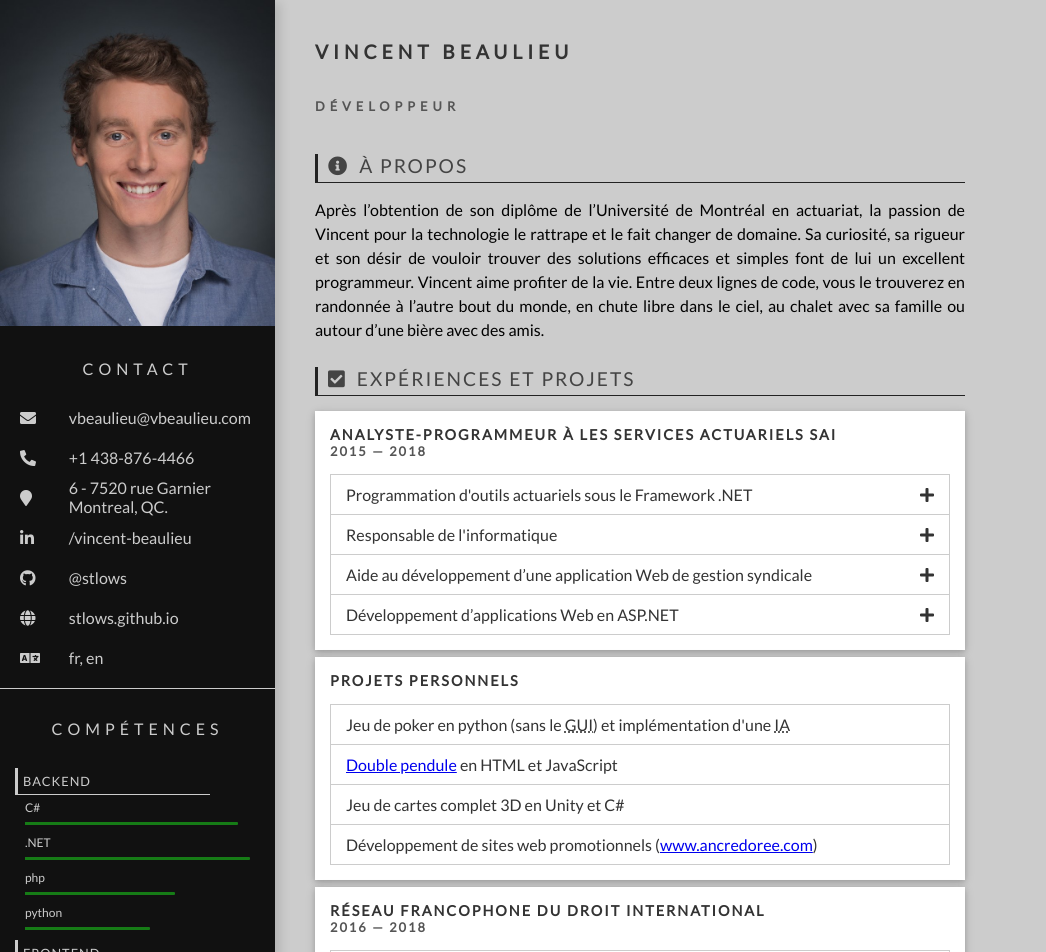
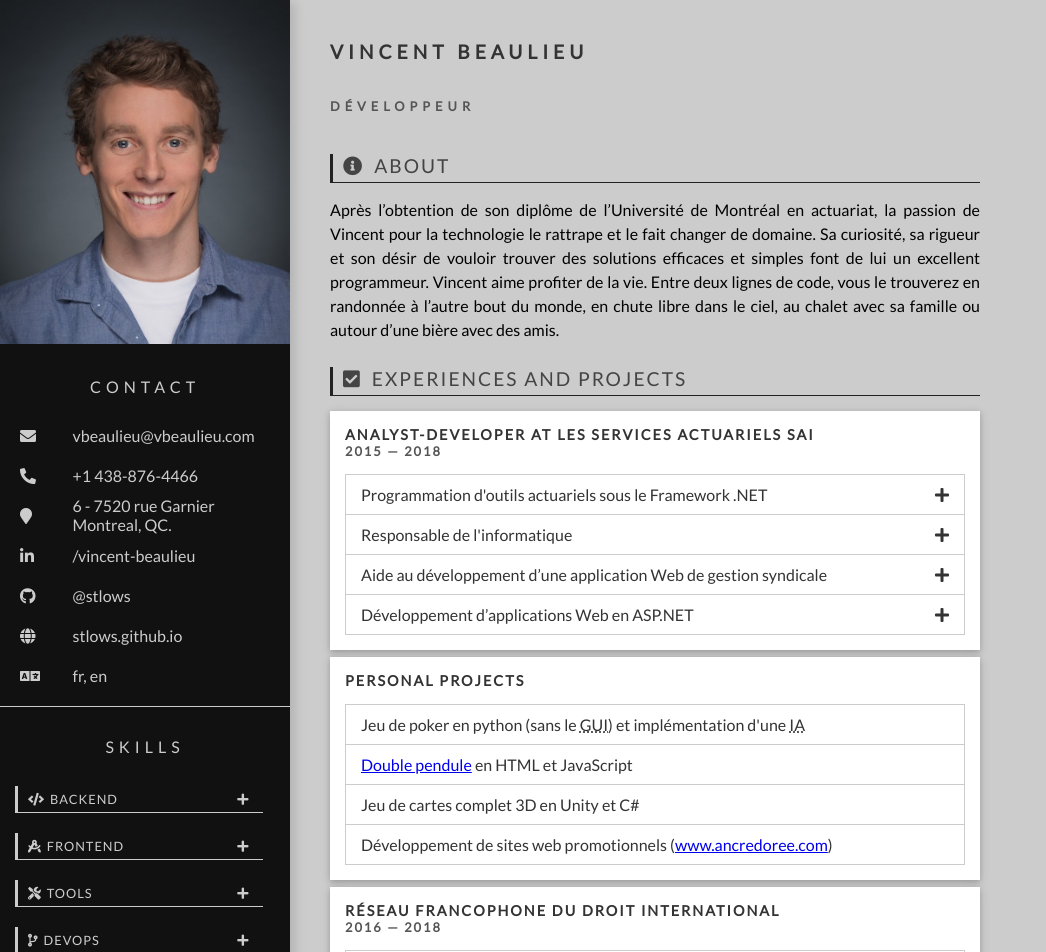
Before and after one commit to stlows/resume, a Vue app: page / in a window 1280 px wide. Shown: the top 952 px of the page, without its empty margins (0-1046 px from the left). Built offline with nearby package versions, Linux system fonts and the light colour scheme.

Commit message:
icone au skills-group

```diff
--- a/src/App.vue
+++ b/src/App.vue
@@ -15,7 +15,7 @@
   export default {
     data() {
       return {
-        lang: 'fr'
+        lang: 'en'
       }
     },
     components: {
--- a/src/components/ContactInfoItem.vue
+++ b/src/components/ContactInfoItem.vue
@@ -51,11 +51,13 @@ export default {
         margin-top: -10px;
         list-style: none;
     }
-    .link:hover {
-        cursor: pointer;
-    }
+
     a{
         text-decoration: none;
         color: inherit;
     }
+    .link:hover {
+        cursor: pointer;
+        color: #aaaaaa;
+    }
 </style>
--- a/src/components/ContentPanel.vue
+++ b/src/components/ContentPanel.vue
@@ -31,6 +31,6 @@ export default {
         display:block;
         height:100%;
         background-color: #cccccc;
-        padding-left: 275px;
+        padding-left: 290px;
     }
 </style>
--- a/src/components/InfoPanel.vue
+++ b/src/components/InfoPanel.vue
@@ -20,7 +20,7 @@ export default {
 <style scoped>
     .infoPanel {
         float: left;
-        width: 275px;
+        width: 290px;
         height:100%;
         background-color: #111;
         color: #cccccc;
--- a/src/components/Skill.vue
+++ b/src/components/Skill.vue
@@ -14,7 +14,7 @@ export default {
     methods:{
         getStyle(level){
             return {
-                'width': level + '%'
+                'width': 0.85 * level + '%'
             }
         },
         getTitle(level){
--- a/src/components/Skills.vue
+++ b/src/components/Skills.vue
@@ -1,6 +1,6 @@
 <template>
     <div class="skills">
-        <h3>Compétences</h3>
+        <h3>{{ title['en'] }}</h3>
         <skills-group v-for="skillsGroup in skillsGroups" :key="skillsGroup.name['fr']" :skillsGroup="skillsGroup"></skills-group>
     </div>
 </template>
@@ -12,7 +12,8 @@ import SkillsData from '../data/skills.json';
 export default {
     data(){
         return {
-            skillsGroups: SkillsData
+            skillsGroups: SkillsData.skills,
+            title: SkillsData.title
         }
     },
     components: {
--- a/src/components/SkillsGroup.vue
+++ b/src/components/SkillsGroup.vue
@@ -1,7 +1,16 @@
 <template>
     <div class="skills-group">
-        <h3>{{ skillsGroup.name['fr'] }}</h3>
-        <skill v-for="skill in skillsGroup.skills" :key="skill.name" :name="skill.name" :level="skill.level"></skill>
+        <h3>
+            <i :class="skillsGroup.icon"></i>
+            <span class="skills-group-name">{{ skillsGroup.name['en'] }}</span>
+            <span class="expand-btn" v-if="skillsGroup.skills.length > 0" @click="showSkills = !showSkills">
+                <i v-if="!showSkills" class="fas fa-plus"></i>
+                <i v-if="showSkills" class="fas fa-minus"></i>
+            </span>
+        </h3>
+        <template v-if="showSkills">
+            <skill v-for="skill in skillsGroup.skills" :key="skill.name" :name="skill.name" :level="skill.level"></skill>
+        </template>
     </div>
 </template>
 
@@ -9,7 +18,11 @@
 import Skill from './Skill.vue';
 
 export default {
-
+    data() {
+        return {
+            showSkills: false
+        }
+    },
     props:{
         'skillsGroup':Object
     },
@@ -22,6 +35,14 @@ export default {
 <style scoped>
 .skills-group{
     margin-left: 15px;
+    margin-bottom: 15px;
+}
+.expand-btn:hover{
+    cursor: pointer;
+}
+.expand-btn{
+    float:right;
+    padding-right: 3px;
 }
 h3{
     text-transform: uppercase;
@@ -32,7 +53,10 @@ h3{
     letter-spacing: 1px;
     font-size: 0.8em;
     margin-bottom: 5px;
-    width: 75%;
-
+    width: 90%;
+    display: inline-block;
+}
+i {
+    padding:0 5px;
 }
 </style>
--- a/src/components/Task.vue
+++ b/src/components/Task.vue
@@ -1,7 +1,10 @@
 <template>
     <div class="my-task">
         <span class="task-title" v-html="task.title['fr']"></span>
-        <span class="expand-btn" v-if="task.subtasks.length > 0" @click="showSub = !showSub"><i class="fas fa-plus"></i></span>
+        <span class="expand-btn" v-if="task.subtasks.length > 0" @click="showSub = !showSub">
+            <i v-if="!showSub" class="fas fa-plus"></i>
+            <i v-if="showSub" class="fas fa-minus"></i>
+        </span>
         <ul class="secondary-task" :class={hidden:!showSub}>
             <li v-for="subtask in task.subtasks" :key="subtask.title">
                 <span>{{subtask['fr']}}</span>
--- a/src/data/skills.json
+++ b/src/data/skills.json
@@ -1,9 +1,14 @@
-[
+{
+    "title":{
+        "fr":"Compétences",
+        "en":"Skills"},
+    "skills":[
     {
         "name":{
             "fr":"Backend",
             "en":"Backend"
         },
+        "icon":"fas fa-code",
         "skills":[
             {
                 "name": "C#",
@@ -28,6 +33,7 @@
             "fr":"Frontend",
             "en":"Frontend"
         },
+        "icon":"fas fa-drafting-compass",
         "skills":[
             {
                 "name": "JavaScript",
@@ -60,6 +66,7 @@
             "fr":"Outils",
             "en":"Tools"
         },
+        "icon":"fas fa-tools",
         "skills":[
             {
                 "name": "Visual Studio",
@@ -84,6 +91,7 @@
             "fr":"DevOps",
             "en":"DevOps"
         },
+        "icon":"fas fa-code-branch",
         "skills":[
             {
                 "name": "Azure",
@@ -96,6 +104,7 @@
             "fr":"BD",
             "en":"DB"
         },
+        "icon":"fas fa-database",
         "skills":[
             {
                 "name": "SQL",
@@ -108,6 +117,7 @@
             "fr":"Gestion de projets",
             "en":"Projects management"
         },
+        "icon":"fas fa-users",
         "skills":[
             {
                 "name": "Agilité",
@@ -128,3 +138,4 @@
         ]
     }
 ]
+}
```
